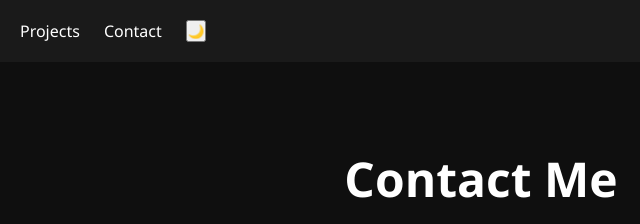
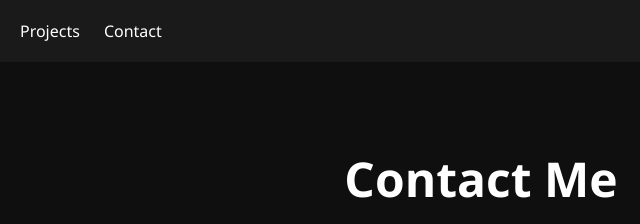
Before and after one commit to 2010omar/2010omar.github.io, a plain HTML site: page contact.html in a window 1280 px wide. Shown: the top 224 px of the page, 159-799 px from the left. Drawn offline with Linux system fonts and the light colour scheme.

```diff
--- a/contact.html
+++ b/contact.html
@@ -12,7 +12,6 @@
     <a href="about.html">About</a>
     <a href="projects.html">Projects</a>
     <a href="contact.html">Contact</a>
-    <button id="theme-btn" onclick="toggleTheme()">🌙</button>
   </nav>
 
   <section class="hero">
```
Also changed, not shown: 1 other file.
